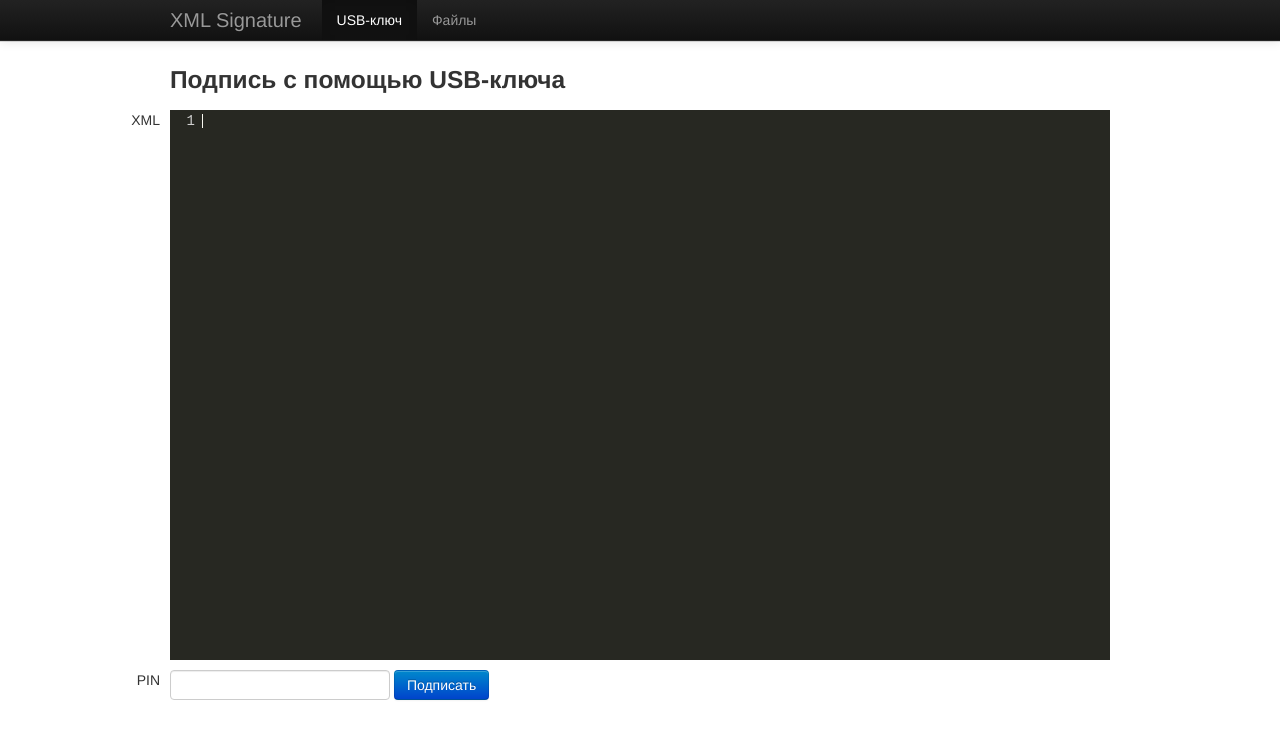
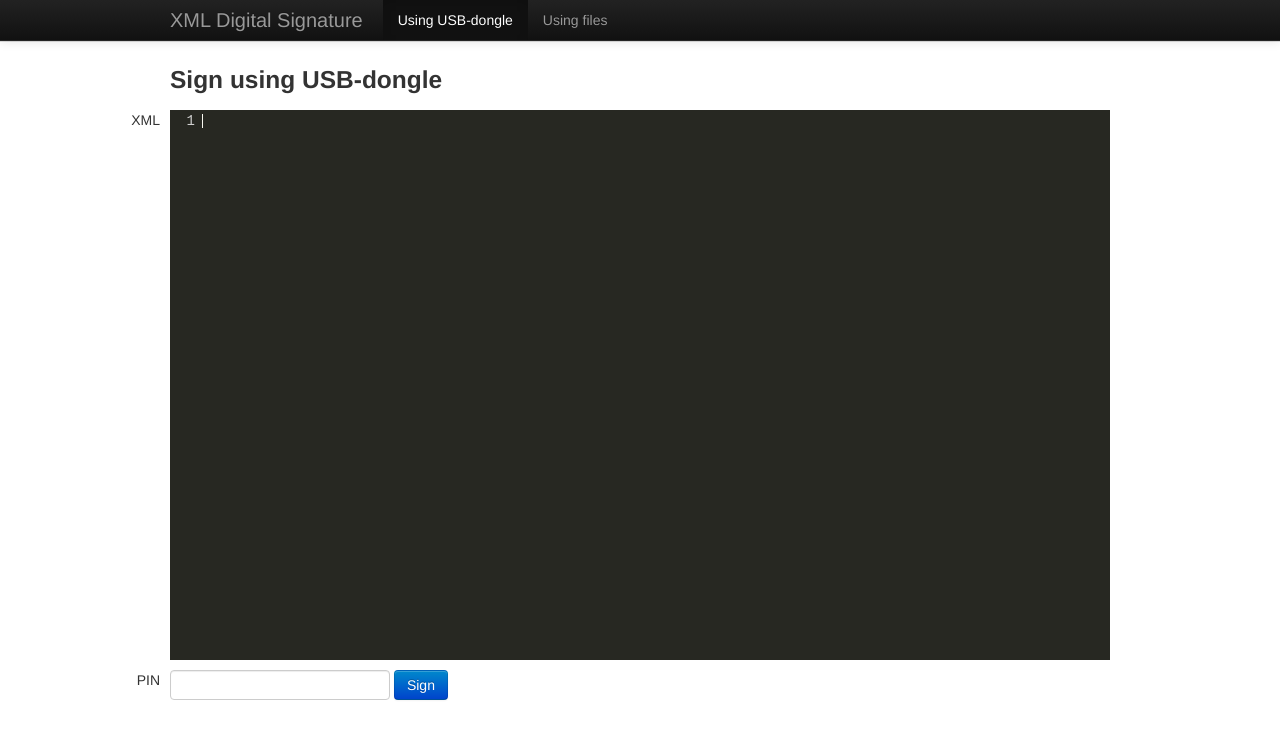
Before and after one commit to webgago/web-xml-signer, a plain HTML site: page public/index.html in a window 1280 px wide. Drawn offline with Linux system fonts and the light colour scheme.

Commit message:
Translated interface into English and fixed some titles.

```diff
--- a/public/index.html
+++ b/public/index.html
@@ -3,7 +3,7 @@
 
   <head>
     <meta charset="utf-8">
-    <title>XML Signature</title>
+    <title>XML Digital Signature</title>
     <link rel="stylesheet" href="/css/bootstrap.min.css"/>
     <link rel="stylesheet" href="/css/angular-ui.min.css"/>
     <link rel="stylesheet" href="/css/codemirror.css"/>
@@ -29,10 +29,10 @@
     <div class="navbar navbar-inverse nav-tabs navbar-fixed-top">
       <div class="navbar-inner">
         <div class="container">
-          <a class="brand" href=".">XML Signature</a>
+          <a class="brand" href=".">XML Digital Signature</a>
           <ul class="nav">
-            <li class="active"><a href="#usb-token" data-toggle="tab">USB-ключ</a></li>
-            <li><a href="#files" data-toggle="tab">Файлы</a></li>
+            <li class="active"><a href="#usb-token" data-toggle="tab">Using USB-dongle</a></li>
+            <li><a href="#files" data-toggle="tab">Using files</a></li>
           </ul>
         </div>
       </div>
@@ -42,7 +42,7 @@
       <div class="tab-content">
 
         <div class="tab-pane active" id="usb-token" ng-controller="SignWithUSBTokenController">
-          <h3>Подпись с помощью USB-ключа</h3>
+          <h3>Sign using USB-dongle</h3>
           <form id="sign-with-usb-token-form" ng-submit="sign()">
             <div class="control-group">
               <label for="input-xml">XML</label>
@@ -51,13 +51,13 @@
             <div class="control-group">
               <label for="input-pin">PIN</label>
               <input id="input-pin" type="password" ng-model="pin" name="pin"/>
-              <button class="btn btn-primary">Подписать</button>
+              <button class="btn btn-primary">Sign</button>
             </div>
           </form>
         </div>
 
         <div class="tab-pane" id="files">
-          <h3>Подпись с помощью файлов приватного ключа и сертификата</h3>
+          <h3>Sign using private key and certificate files</h3>
           <p>In progress...</p>
         </div>
 
```
